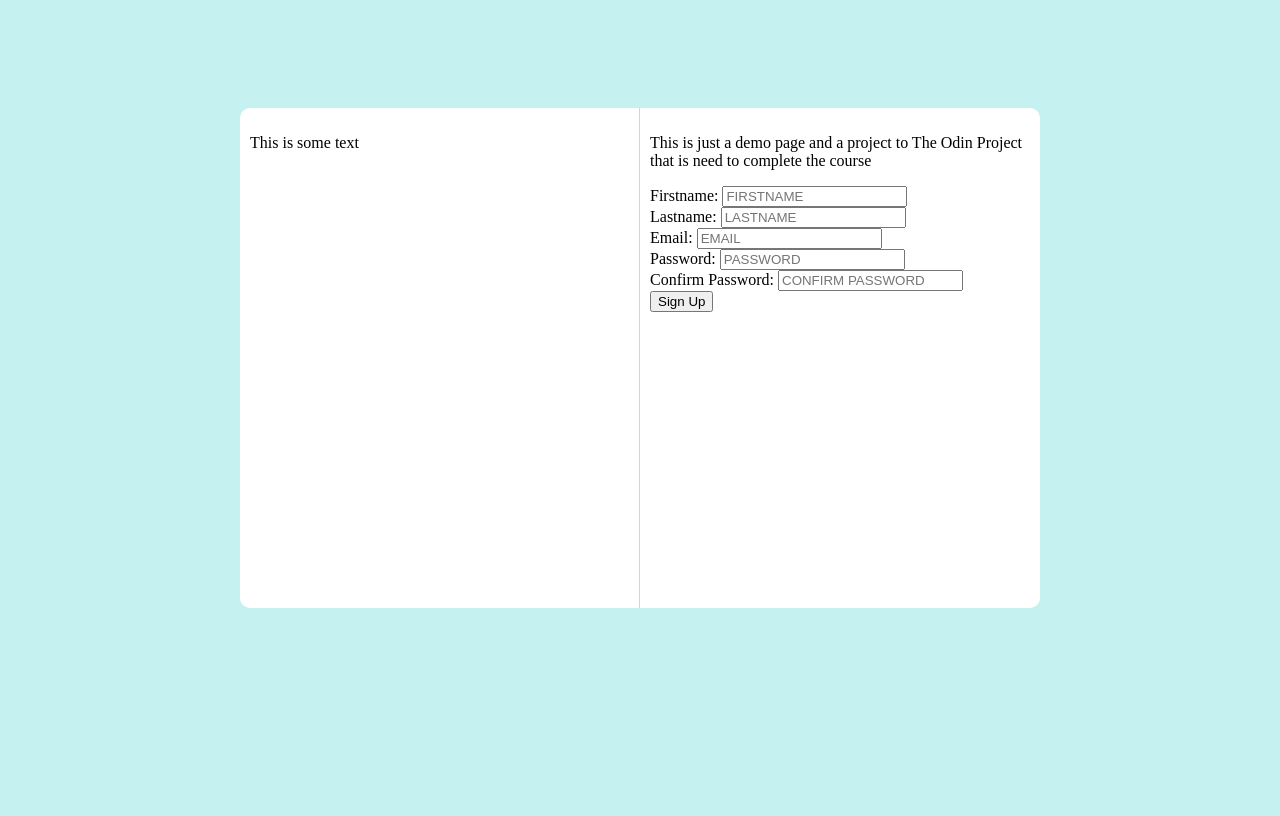
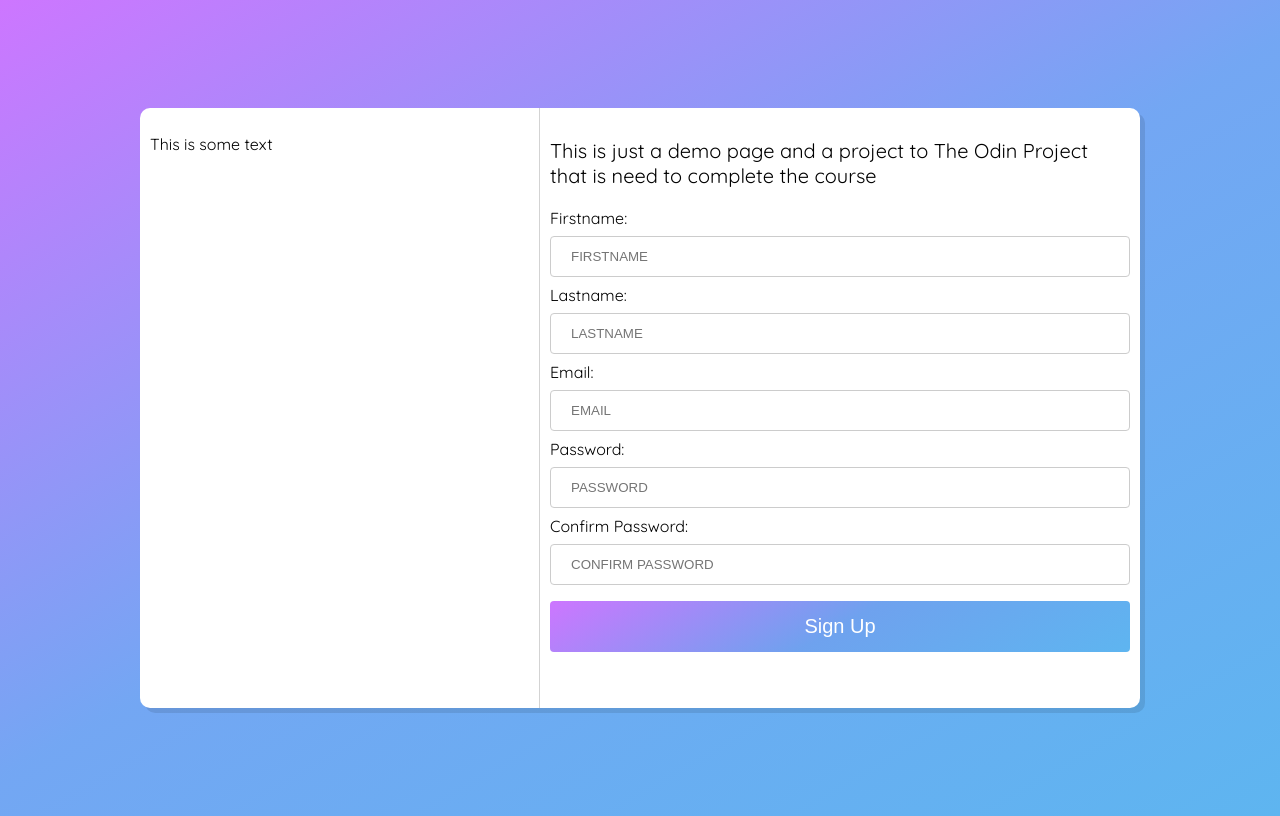
Before and after one commit to jayjay-06/Sign-up, a plain HTML site: page index.html in a window 1280 px wide. Drawn offline with Linux system fonts and the light colour scheme.

Commit message:
edit style

```diff
--- a/style.css
+++ b/style.css
@@ -1,6 +1,9 @@
+
+@import url('https://fonts.googleapis.com/css2?family=Quicksand&display=swap');
 
 body{
-    background-color: rgb(198, 241, 241);
+    background-image: linear-gradient(150deg,rgb(205, 118, 255),rgba(56, 129, 238, .7), rgb(94, 181, 240));
+    font-family: 'Quicksand', sans-serif;
 }
 a {
     text-decoration: none;
@@ -24,37 +27,72 @@ border-right: 1px solid rgb(211, 211, 211);
 width: 400px;
 max-width: 500px;
 padding: 10px;
+height: 600px;
 margin-top: 100px;
-margin-bottom: 200px;
+box-shadow: 5px 5px rgba(0, 0, 0, 0.1);
 }
 
 .login-form{
     box-sizing: border-box;
-    width: 400px;
     background-color: rgb(255, 255, 255);
     border-top-right-radius: 10px;
     border-bottom-right-radius:10px;
     padding: 10px;
+    height: 600px;
+    max-width: 600px;
     margin-top: 100px;
-margin-bottom: 200px;
+    box-shadow: 5px 5px rgba(0, 0, 0, 0.1);
 }
 
 form {
     display: flex;
     flex-direction: column;
 }
+input[type=text],[type=email],[type=password]{
+    width: 100%;
+    padding: 12px 20px;
+    margin: 8px 0;
+    display: inline-block;
+    border: 1px solid #ccc;
+    border-radius: 4px;
+    box-sizing: border-box;
+  }
+
+  button {
+    width: 100%;
+    background-image: linear-gradient(150deg,rgb(205, 118, 255),rgba(56, 129, 238, .7), rgb(94, 181, 240));
+    color: white;
+    padding: 14px 20px;
+    margin: 8px 0;
+    border: none;
+    border-radius: 4px;
+    cursor: pointer;
+    font-size: 20px;
+  }
+
+  button:hover {
+    background-image: linear-gradient(150deg,rgb(191, 93, 248),rgba(41, 120, 240, 0.7), rgb(72, 171, 236));
+  }
+
+.caption {
+    font-size: 20px;
+    font-family: 'Quicksand', sans-serif;
+}
+
+
 
 @media only screen and (max-width:600px){
     .login-form-wrapper, .login-form{
+        border-radius: 0;
         margin-top: 0;
-        margin-bottom: 0;
-        border-radius: 0;
+        height: auto;
     }
 }
 
 @media only screen and (max-width:768px){
     .login-form-wrapper, .login-form{
+        border-radius: 0;
         margin-top: 0;
-        margin-bottom: 0;
+        height: auto;
     }
 }
```
